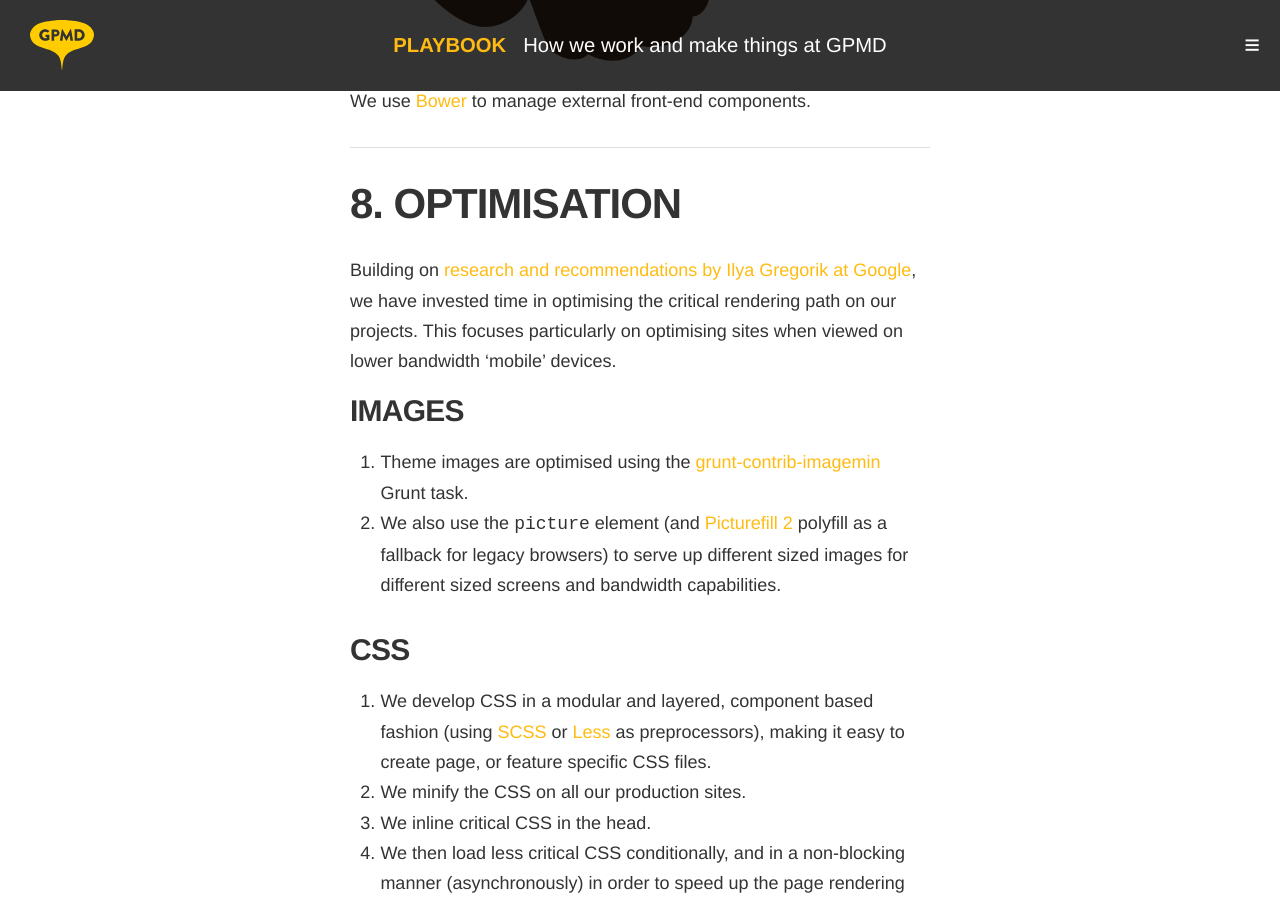
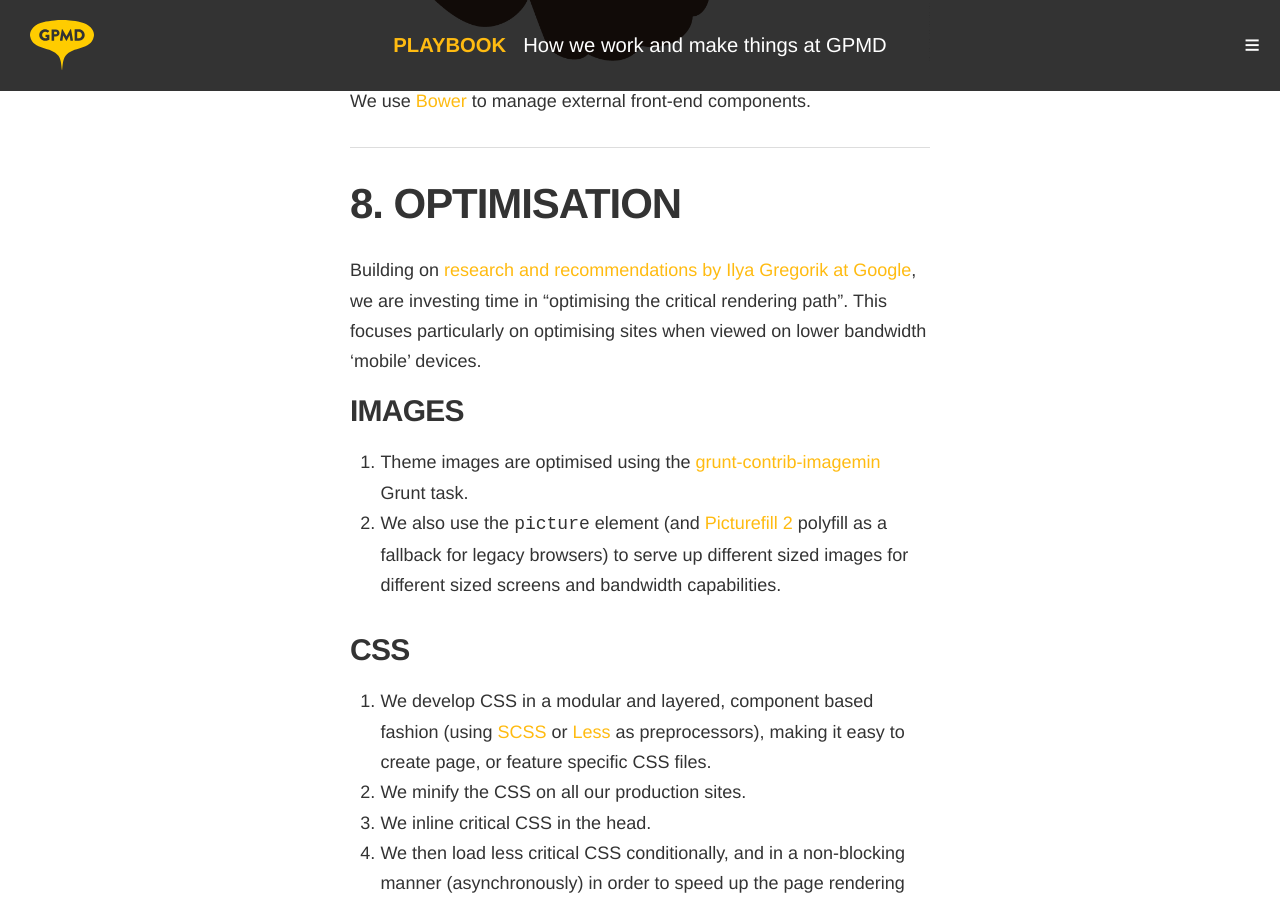
Before and after one commit to gpmd/playbook, a Jekyll site: the page built from _posts/pages/2014-07-01-project-scaffolding.md, in a window 1280 px wide and 900 px high, scrolled down 4834 px. Built offline with Jekyll 4.4.1, drawn with Linux system fonts in a browser that asks for light colours; nearby versions of some CDN libraries; Markdown is read by kramdown in place of the engine named in the settings.

Commit message:
Updated 2014-07-01-project-scaffolding.md

```diff
--- a/_posts/pages/2014-07-01-project-scaffolding.md
+++ b/_posts/pages/2014-07-01-project-scaffolding.md
@@ -107,7 +107,7 @@
 
 ## 8. Optimisation
 
-Building on [research and recommendations by Ilya Gregorik at Google](https://www.youtube.com/watch?v=YV1nKLWoARQ&feature=youtu.be), we have invested time in optimising the critical rendering path on our projects. This focuses particularly on optimising sites when viewed on lower bandwidth 'mobile' devices.
+Building on [research and recommendations by Ilya Gregorik at Google](https://www.youtube.com/watch?v=YV1nKLWoARQ&feature=youtu.be), we are investing time in "optimising the critical rendering path". This focuses particularly on optimising sites when viewed on lower bandwidth 'mobile' devices.
 
 #### Images
 
```
